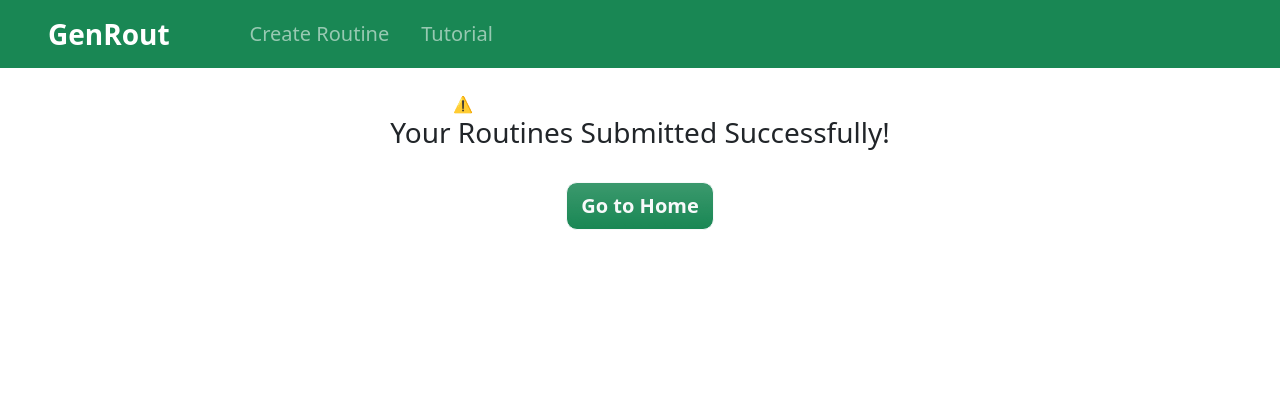
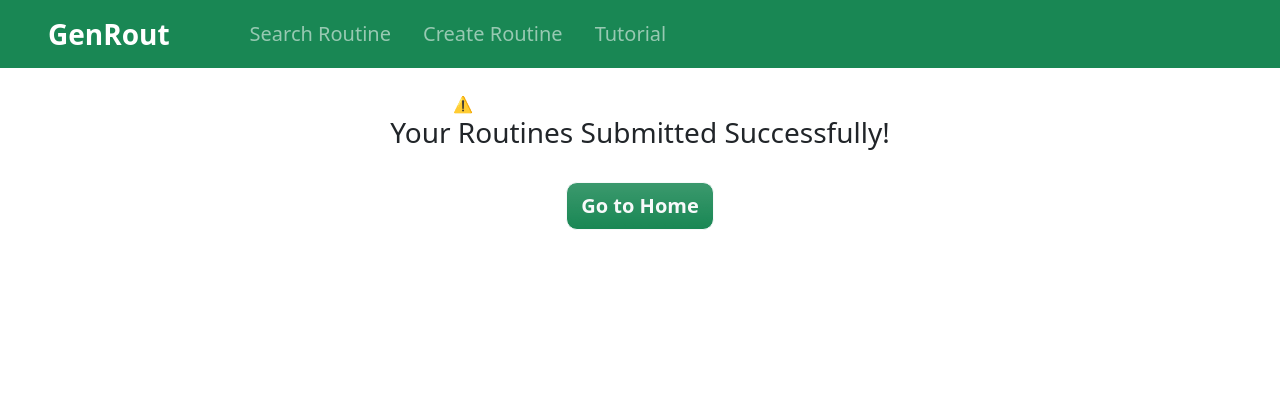
Before and after one commit to MdAkramKhanJehad/Software-project-lab-3, a Django app: page /home/create/complete in a window 1280 px wide. Shown: the top 420 px of the page. Run offline with Django 4.2, Linux system fonts and the light colour scheme; some libraries are stand-ins or nearby versions.

Commit message:
search button in home and nav showing

```diff
--- a/templates/base.html
+++ b/templates/base.html
@@ -23,9 +23,9 @@
 
         <div class="collapse navbar-collapse fs-5 " id="navbarSupportedContent">
           <ul class="navbar-nav mr-auto mx-3 text-white">
-            {% comment %} <li class="nav-item mx-2">
+            <li class="nav-item mx-2">
               <a class="nav-link" href="/home/search/search-routine">Search Routine</a>
-            </li> {% endcomment %}
+            </li>
             <li class="nav-item mx-2">
                 <a class="nav-link" href="/home/create/select-device">Create Routine</a>
               </li>
--- a/templates/home/home.html
+++ b/templates/home/home.html
@@ -24,7 +24,7 @@
                             <div class="row">
                                 <div class="col-6 mx-auto">
                                     <div class="d-flex align-items-center justify-content-evenly">
-                                        {% comment %} <a class="btn btn-outline-light bg-success btn-rounded btn-Success btn-lg m-2" href="/home/search/search-routine" role="button"><b>Search Routine</b></a> {% endcomment %}
+                                        <a class="btn btn-outline-light bg-success btn-rounded btn-Success btn-lg m-2" href="/home/search/search-routine" role="button"><b>Search Routine</b></a>
                                         <a class="btn btn-outline-light bg-success btn-rounded btn-Success btn-lg m-2" href="/home/create/select-device" role="button" style="border-radius: 10px"><b>Create Routine</b></a>
                                     </div>
                                 </div>
```
